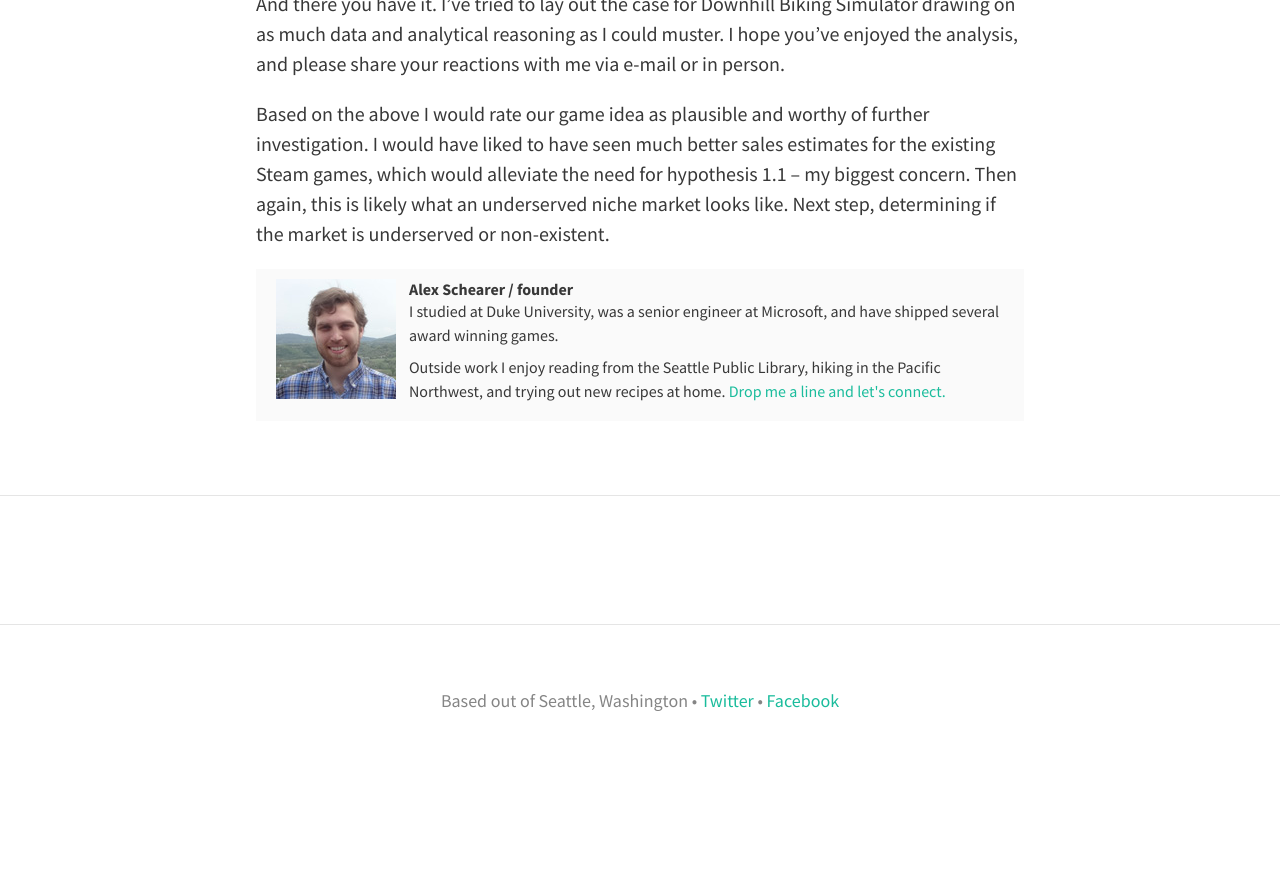
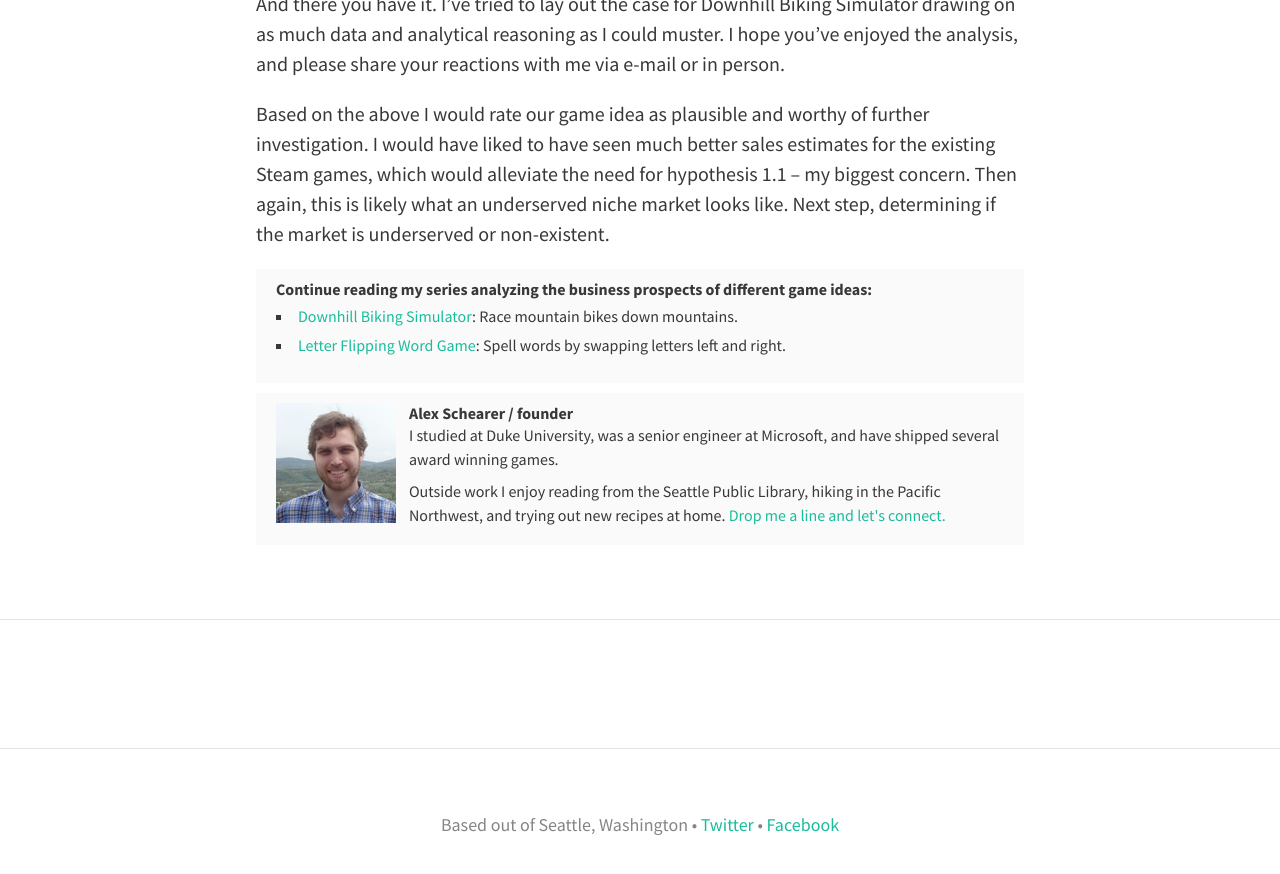
Before and after one commit to aschearer/spottedzebra.us, a Jekyll site: the page built from blog/_posts/2017-05-03-Should_I-Make_Downhill_Biking_Simulator.md, in a window 1280 px wide and 900 px high, scrolled down 5166 px. Shown: the top 874 px of the window. Built offline with Jekyll 4.4.1, drawn with Linux system fonts in a browser that asks for light colours; nearby versions of some CDN libraries; comment, search, counter and statistics services are not loaded; before the commit the page ends 5942 px from its top, so only the background shows below that; some of the changed lines change nothing that is shown.

```diff
--- a/_includes/should-i-make-footer.html
+++ b/_includes/should-i-make-footer.html
@@ -1,7 +1,7 @@
 <div class="continue-reading">
     <header>Continue reading my series analyzing the business prospects of different game ideas:</header>
     <ol>
-        <li><a href="{%post_url blog/2017-01-01-Should_I-Make_Downhill_Biking_Simulator%}">Downhill Biking Simulator</a>: Race mountain bikes down mountains.</li>
-        <li><a href="{%post_url blog/2017-01-04-Should_I-Make_Letter_Flipping_Word_Game%}">Letter Flipping Word Game</a>: Spell words by swapping letters left and right.</li>
+        <li><a href="{%post_url blog/2017-05-03-Should_I-Make_Downhill_Biking_Simulator%}">Downhill Biking Simulator</a>: Race mountain bikes down mountains.</li>
+        <li><a href="{%post_url blog/2017-05-10-Should_I-Make_Letter_Flipping_Word_Game%}">Letter Flipping Word Game</a>: Spell words by swapping letters left and right.</li>
     </ol>
 </div>
--- a/blog/_posts/2017-05-03-Should_I-Make_Downhill_Biking_Simulator.md
+++ b/blog/_posts/2017-05-03-Should_I-Make_Downhill_Biking_Simulator.md
@@ -103,5 +103,7 @@
 
 Based on the above I would rate our game idea as plausible and worthy of further investigation. I would have liked to have seen much better sales estimates for the existing Steam games, which would alleviate the need for hypothesis 1.1 – my biggest concern. Then again, this is likely what an underserved niche market looks like. Next step, determining if the market is underserved or non-existent.
 
+{% include should-i-make-footer.html %}
+
 [1]: https://www.kickstarter.com/projects/50786070/stoked-extreme-mountain-biking-a-multi-platform-vi
 [2]: http://yachtclubgames.com/2014/08/sales-one-month/
```
Also changed, not shown: blog/_posts/2017-05-10-Should_I-Make_Letter_Flipping_Word_Game.md (renamed from blog/_drafts/2017-05-10-Should_I-Make_Letter_Flipping_Word_Game.md).
